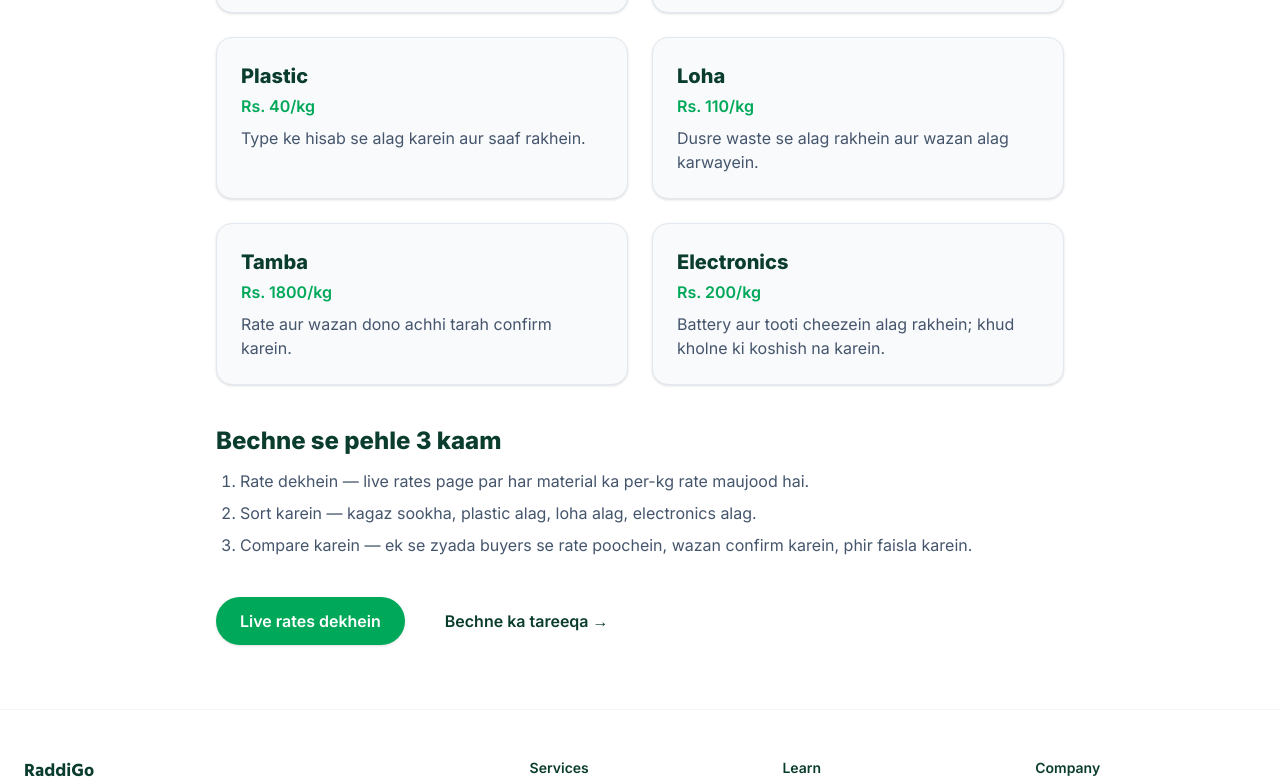
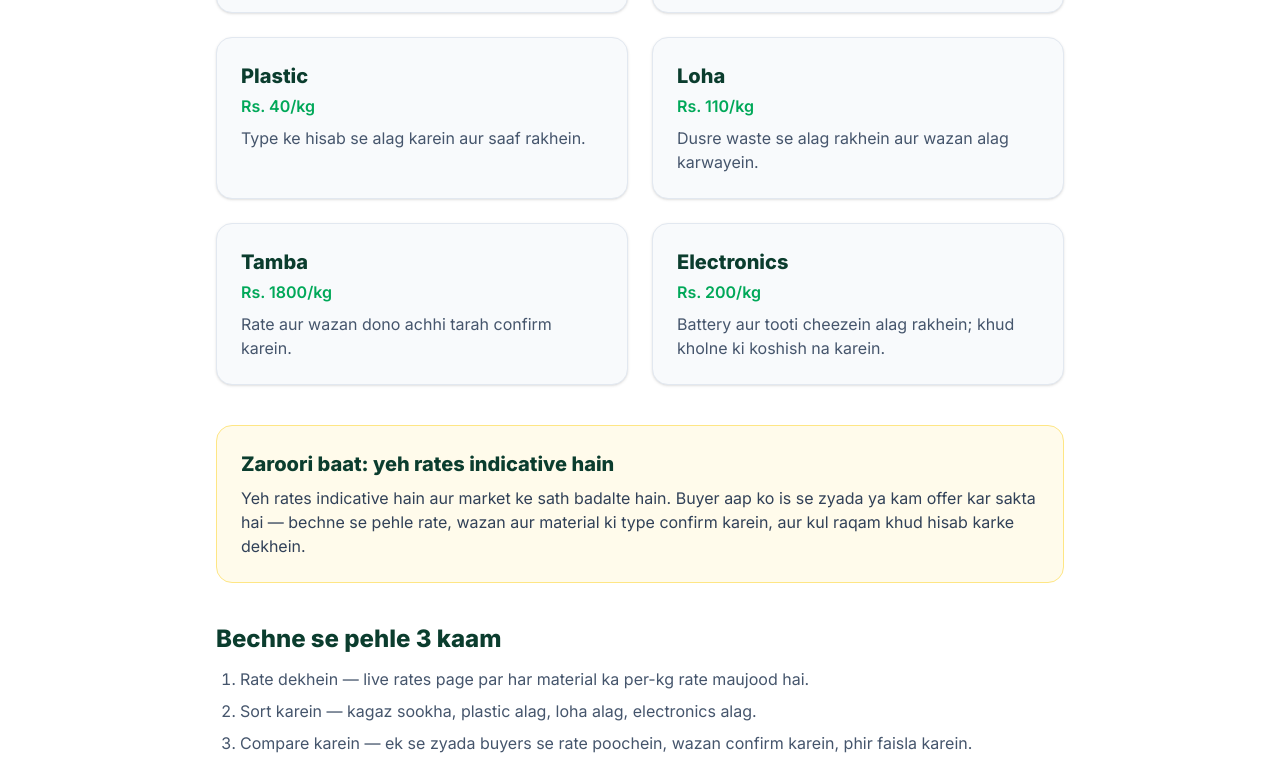
Before and after one commit to nauman331/RaddiGoWeb, a React (Vite) app: page /sell-scrap in a window 1280 px wide. Shown: the part 462-1242 px from the top of the page. Built offline with nearby package versions, Linux system fonts and the light colour scheme.

Commit message:
fix(seo): add indicative-rates disclaimer to SellScrap, the one rate table without one

```diff
--- a/src/pages/SellScrap.tsx
+++ b/src/pages/SellScrap.tsx
@@ -34,6 +34,15 @@ const SellScrap: React.FC = () => {
                     ))}
                 </div>
 
+                <div className="mt-10 rounded-2xl border border-amber-200 bg-amber-50 p-6">
+                    <h2 className="text-xl font-bold text-brand-dark">Zaroori baat: yeh rates indicative hain</h2>
+                    <p className="mt-2 text-slate-700">
+                        Yeh rates indicative hain aur market ke sath badalte hain. Buyer aap ko is se zyada ya kam
+                        offer kar sakta hai — bechne se pehle rate, wazan aur material ki type confirm karein, aur kul
+                        raqam khud hisab karke dekhein.
+                    </p>
+                </div>
+
                 <h2 className="mt-10 text-2xl font-bold text-brand-dark">Bechne se pehle 3 kaam</h2>
                 <ol className="mt-3 list-decimal space-y-2 pl-6 text-slate-600">
                     <li>Rate dekhein — live rates page par har material ka per-kg rate maujood hai.</li>
```
